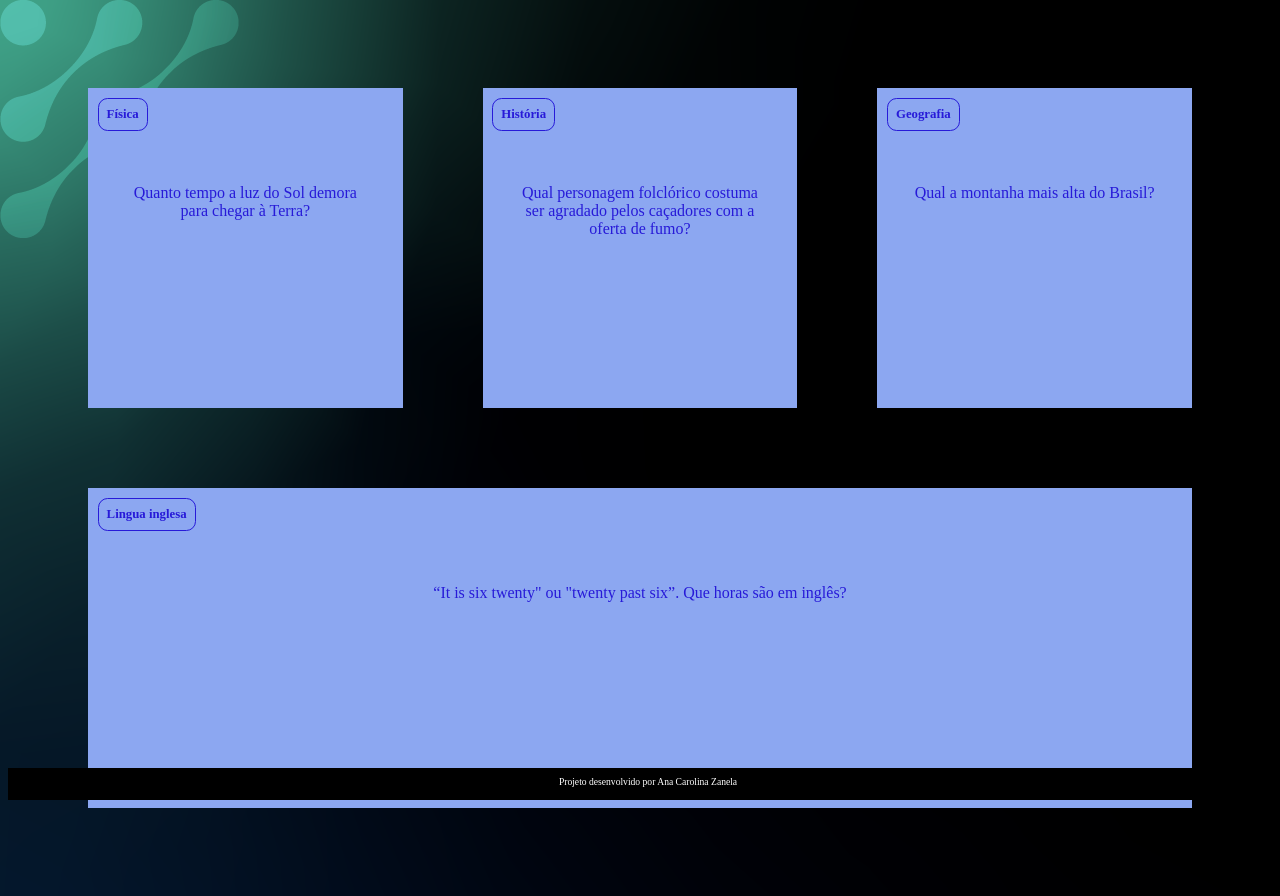
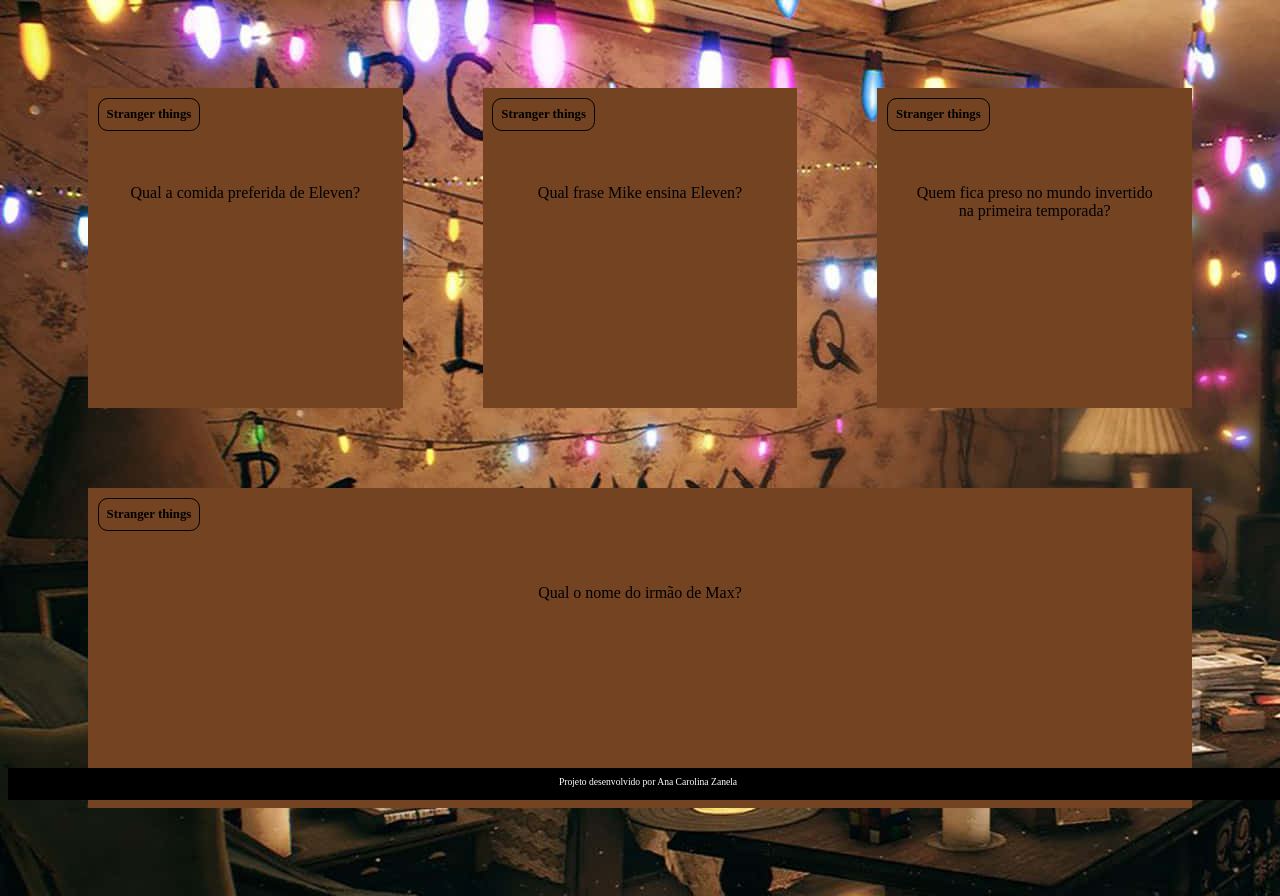
Before and after one commit to cherry4n4/3trimestre, a plain HTML site: page index.html in a window 1280 px wide. Drawn offline with Linux system fonts and the light colour scheme.

Commit message:
Add files via upload

```diff
--- a/assets/style.css
+++ b/assets/style.css
@@ -1,11 +1,11 @@
 :root {
-    --text-color: #271ad8;
-    --card-front-color: #8ca7f1;
-    --card-back-color: #0707eb;
+    --text-color: #000000;
+    --card-front-color: #744322;
+    --card-back-color: #000000;
 }
 
 body {
-    background: url('img/bg-desktop.webp');
+    background: url('img/things.webp');
     font-family: Bai Jamjuree;
 }
 
@@ -58,7 +58,7 @@ body {
 
 .cartao__conteudo__resposta p {
     color: var(--card-back-color);
-    font-weight: 700;
+    font-weight: 1000;
 }
 
 .cartao.active .cartao__conteudo {
--- a/perguntas.js
+++ b/perguntas.js
@@ -1,23 +1,23 @@
 criaCartao(
-    'Física',
-    'Quanto tempo a luz do Sol demora para chegar à Terra?',
-    '8 minutos'
+    'Stranger things',
+    ' Qual a comida preferida de Eleven?',
+    'Waffles'
 )
 
 criaCartao(
-    'História',
-    ' Qual personagem folclórico costuma ser agradado pelos caçadores com a oferta de fumo?',
-    'Caipora'
+    'Stranger things',
+    ' Qual frase Mike ensina Eleven? ',
+    'Amigos não mentem'
 )
 
 criaCartao(
-    'Geografia',
-    'Qual a montanha mais alta do Brasil?',
-    'Pico da Neblina'
+    'Stranger things',
+    ' Quem fica preso no mundo invertido na primeira temporada? ',
+    'Will e Bárbara'
 )
 
 criaCartao(
-    'Lingua inglesa',
-    ' “It is six twenty" ou "twenty past six”. Que horas são em inglês?',
-    '6:20'
+    'Stranger things',
+    '  Qual o nome do irmão de Max? ',
+    'Billy'
 )
```
Also changed, not shown: assets/img/stranger.webp (added), assets/img/things.webp (added).
